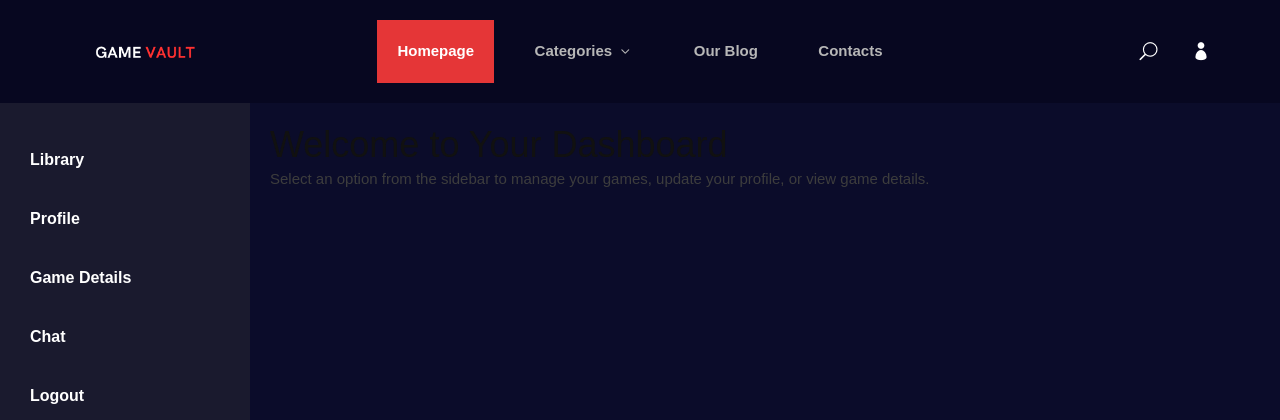
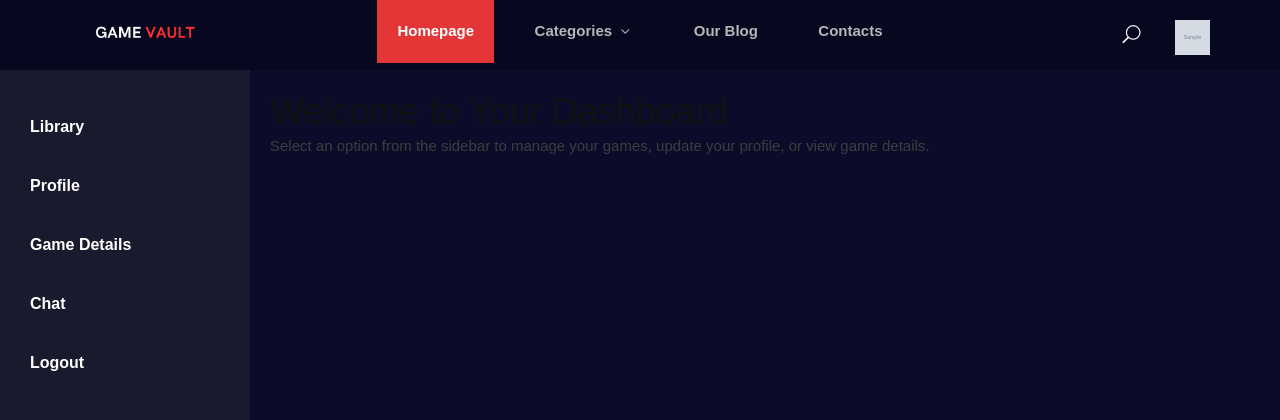
Before and after one commit to nabil-el-allaouii/GameVault, a PHP site: page /dashboard.php in a window 1280 px wide. Shown: the top 420 px of the page. Run offline with PHP 8.4, Linux system fonts and the light colour scheme; the visitor is signed in with stand-in values (Sample User, id 1); tables that the repository leaves empty or names only in its code hold one stand-in row (values such as "Sample post"); grey boxes marked "Sample" are stand-in pictures.

Commit message:
added user profile picture retrieval and logout functionality; updated styles and dashboard links

```diff
--- a/classes.php
+++ b/classes.php
@@ -56,6 +56,17 @@ class register extends connection{
         }
     }
 
+    public function getProfilePic($user_id) {
+            $query = $this->conn->prepare("SELECT profile_pic FROM users WHERE user_id = :user_id");
+            $query->bindParam(':user_id', $user_id);
+            $query->execute();
+            $result = $query->fetch(PDO::FETCH_ASSOC);
+
+            if ($result && !empty($result['profile_pic'])) {
+                return $result['profile_pic'];
+            }
+
+    }
 
 }
 
--- a/css/dashboard-style.css
+++ b/css/dashboard-style.css
@@ -9,10 +9,6 @@ body {
     padding: 0;
 }
 
-.header {
-    background: #070720;
-    padding: 20px 0;
-}
 
 .sidebar {
     background: #1a1a2e;
--- a/css/style.css
+++ b/css/style.css
@@ -453,6 +453,8 @@ ol {
 	margin-right: 0;
 }
 
+
+
 .slicknav_menu {
 	display: none;
 }
--- a/dashboard.php
+++ b/dashboard.php
@@ -32,7 +32,7 @@
                     <li><a href="#" onclick="showSection('profile')">Profile</a></li>
                     <li><a href="#" onclick="showSection('game-details')">Game Details</a></li>
                     <li><a href="#">Chat</a></li>
-                    <li><a href="#">Logout</a></li>
+                    <li><a href="logout.php">Logout</a></li>
                 </ul>
             </nav>
         </aside>
--- a/header.php
+++ b/header.php
@@ -2,11 +2,24 @@
 require_once 'database.php';
 require_once 'classes.php';
 
+$register = new Register();
+
+$profile_pic = "";
+if (isset($_SESSION['user_id'])) {
+    $profile_pic = $register->getProfilePic($_SESSION['user_id']);
+}
 
 
 ?>
 
 <header class="header">
+<style>
+    .profile-pic {
+        width: 35px;
+        height: 35px;
+
+    }
+</style>
         <div class="container">
             <div class="row">
                 <div class="col-lg-2">
@@ -39,7 +52,7 @@ require_once 'classes.php';
                         <a href="#" class="search-switch"><span class="icon_search"></span></a>
                         <?php
                             if(isset($_SESSION['username'])){
-                                echo '<a href="./dashboard.php"><span class="icon_profile"></span></a>';
+                                echo '<a href="./dashboard.php"><img src="' . $profile_pic . '" alt="Profile Picture" class="profile-pic"></a>';
                             }else{
                                 echo '<a href="./login.php"><span class="icon_profile"></span></a>';
                             }
```
Also changed, not shown: logout.php (added, +8 -0 lines).
